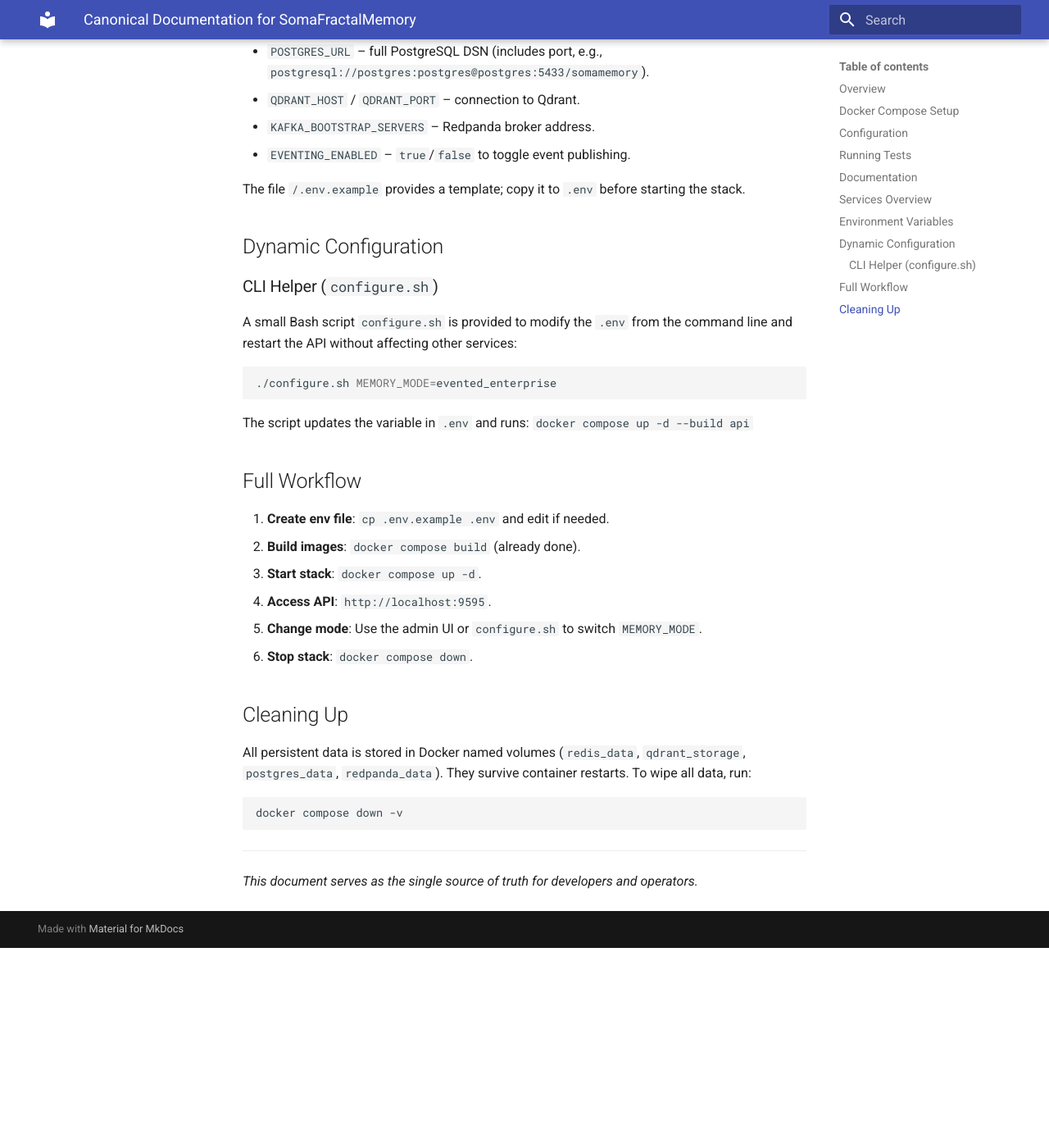
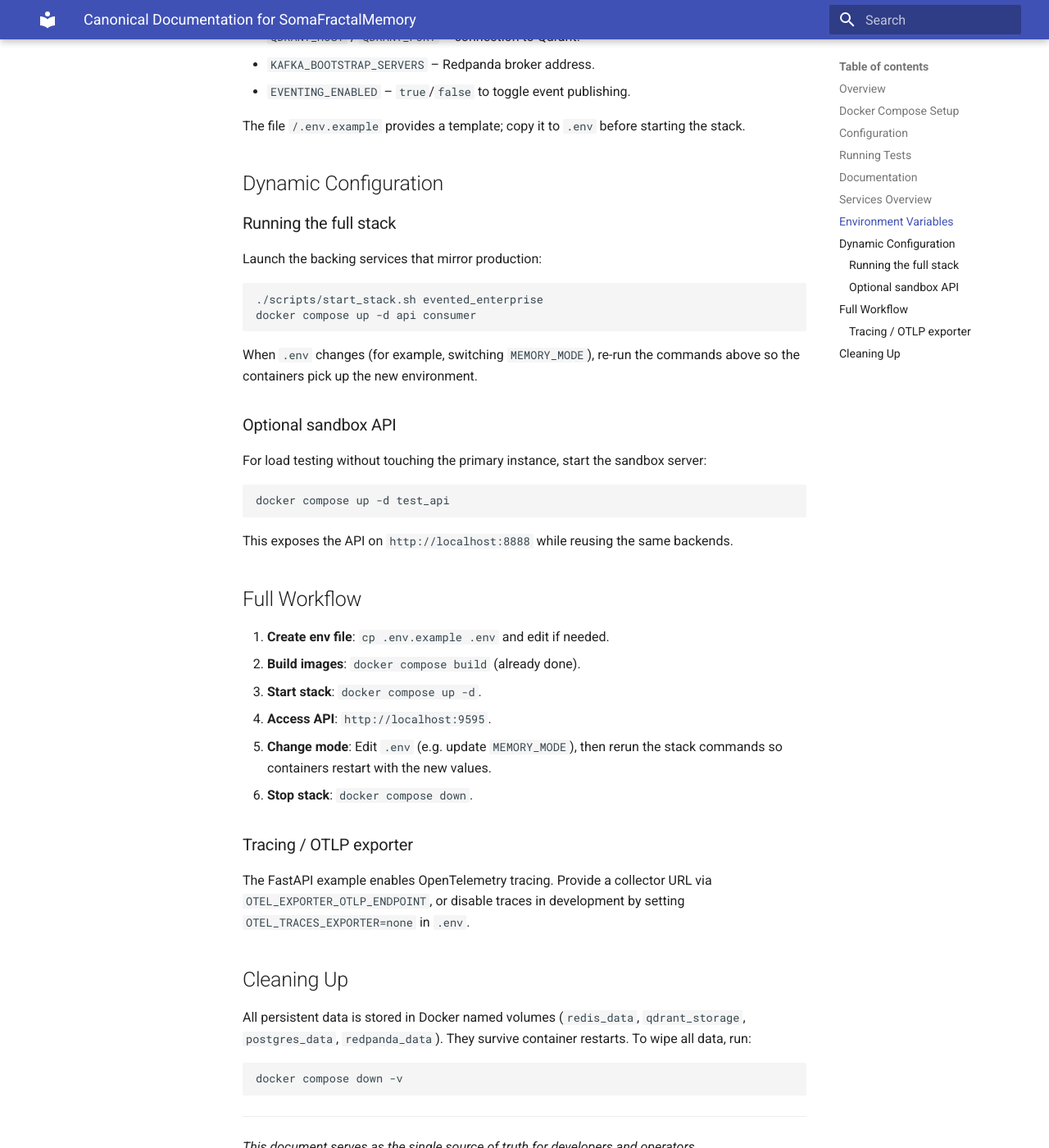
Before and after one commit to somatechlat/somafractalmemory, an MkDocs documentation site: the page built from docs/CANONICAL_DOCUMENTATION.md, in a window 1280 px wide and 1400 px high, scrolled down 1885 px. Shown: the whole window at 82% size. Built offline with MkDocs 1.6.1 and Material for MkDocs 9.7.7, drawn with Linux system fonts in a browser that asks for light colours; before the commit the page ends 3041 px from its top, so only the background shows below that; some of the changed text lies outside the part shown.

Commit message:
Add sandbox API and harden SFM services

````diff
--- a/docs/CANONICAL_DOCUMENTATION.md
+++ b/docs/CANONICAL_DOCUMENTATION.md
@@ -20,9 +20,7 @@ This repository implements a modular agentic memory system with multiple back‑
    - Services: `redis`, `qdrant`, `postgres`, `redpanda`, `api`, `consumer`.
    - All services load the same `.env` via `env_file: .env` entries.
 4. Access the API at `http://localhost:9595`.
-5. Use the admin UI (`/admin`) or the `configure.sh` script to change configuration on‑the‑fly.
-- ### Web UI (`/admin`)
-- The FastAPI service exposes an admin endpoint at `http://localhost:9595/admin`. It presents a simple HTML form allowing you to edit the `.env` values (e.g., switch `MEMORY_MODE`). Submitting the form writes the new values to `.env` and restarts the `api` container automatically.
+5. To change configuration, edit `.env` and re-run the stack commands listed below.
 
 ## Configuration
 Environment variables control the memory mode and connections. Key variables:
@@ -70,22 +68,34 @@ The file `/.env.example` provides a template; copy it to `.env` before starting
 
 ## Dynamic Configuration
 
-### CLI Helper (`configure.sh`)
-A small Bash script `configure.sh` is provided to modify the `.env` from the command line and restart the API without affecting other services:
+### Running the full stack
+Launch the backing services that mirror production:
 
 ```bash
-./configure.sh MEMORY_MODE=evented_enterprise
+./scripts/start_stack.sh evented_enterprise
+docker compose up -d api consumer
 ```
-The script updates the variable in `.env` and runs:
-`docker compose up -d --build api`
+
+When `.env` changes (for example, switching `MEMORY_MODE`), re-run the commands above so the containers pick up the new environment.
+
+### Optional sandbox API
+For load testing without touching the primary instance, start the sandbox server:
+
+```bash
+docker compose up -d test_api
+```
+This exposes the API on `http://localhost:8888` while reusing the same backends.
 
 ## Full Workflow
 1. **Create env file**: `cp .env.example .env` and edit if needed.
 2. **Build images**: `docker compose build` (already done).
 3. **Start stack**: `docker compose up -d`.
 4. **Access API**: `http://localhost:9595`.
-5. **Change mode**: Use the admin UI or `configure.sh` to switch `MEMORY_MODE`.
+5. **Change mode**: Edit `.env` (e.g. update `MEMORY_MODE`), then rerun the stack commands so containers restart with the new values.
 6. **Stop stack**: `docker compose down`.
+
+### Tracing / OTLP exporter
+The FastAPI example enables OpenTelemetry tracing. Provide a collector URL via `OTEL_EXPORTER_OTLP_ENDPOINT`, or disable traces in development by setting `OTEL_TRACES_EXPORTER=none` in `.env`.
 
 ## Cleaning Up
 All persistent data is stored in Docker named volumes (`redis_data`, `qdrant_storage`, `postgres_data`, `redpanda_data`). They survive container restarts. To wipe all data, run:
````
Also changed, not shown: README.md (+12 -4 lines), docker-compose.yml (+27 -21 lines), docs/CONFIGURATION.md (+7 -0 lines), docs/DEVELOPER_GUIDE.md (+17 -7 lines), 1 other file.
